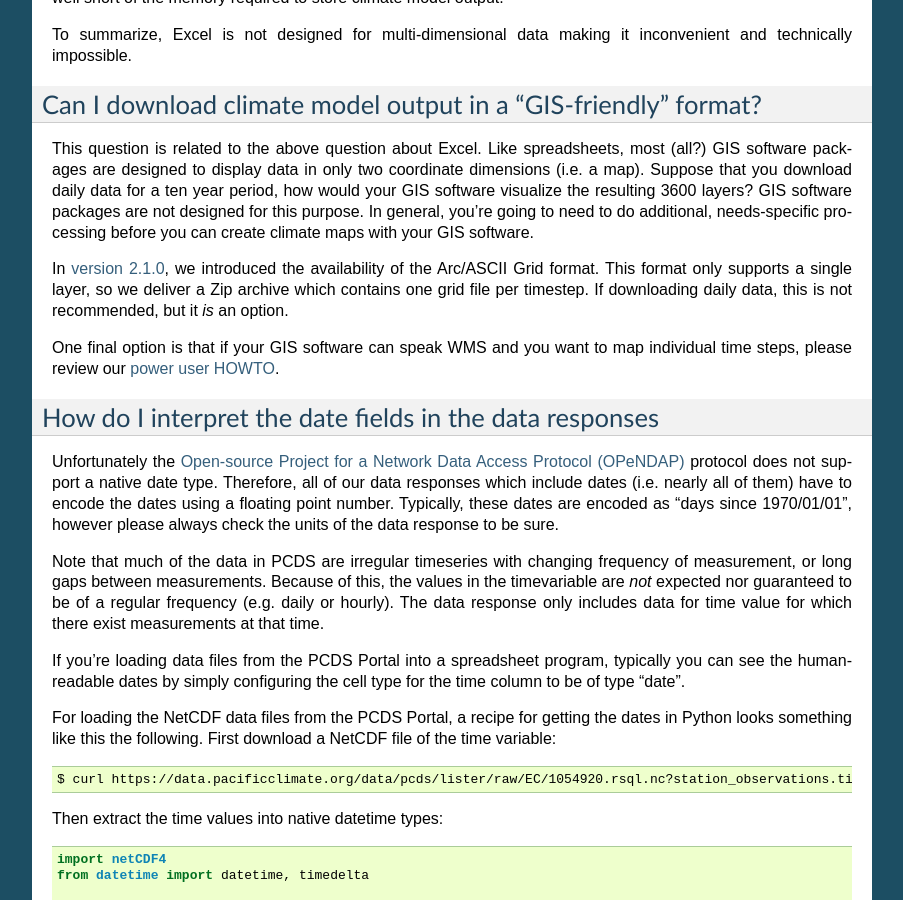
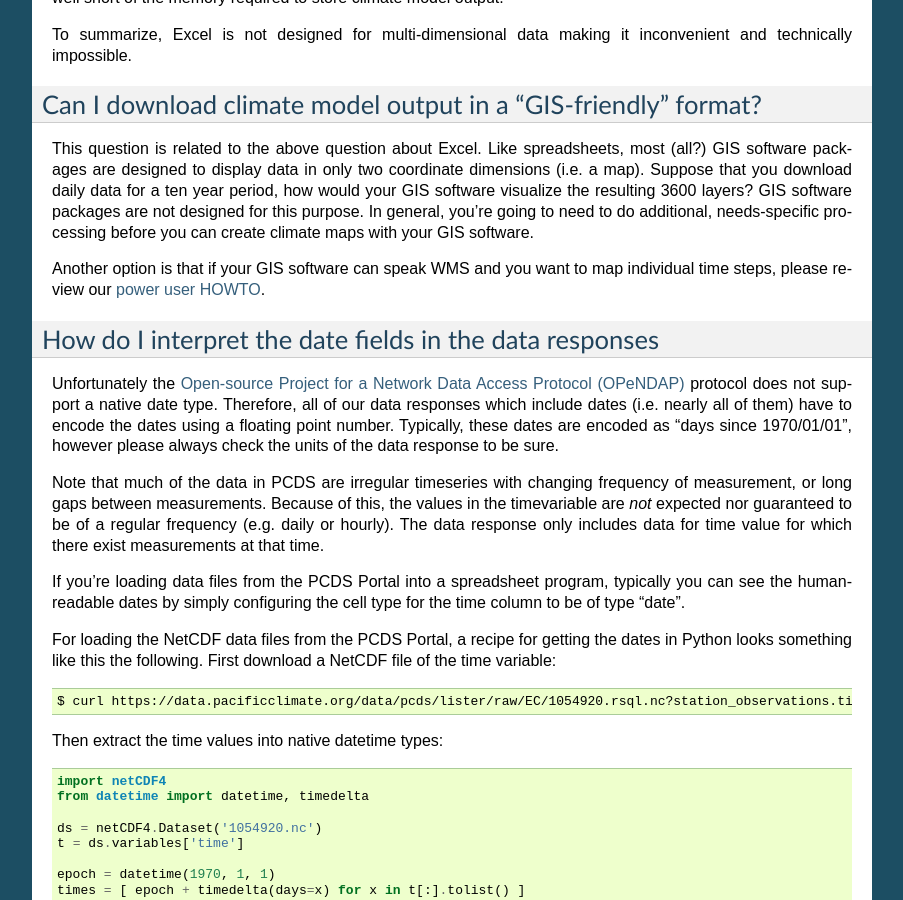
Before and after one commit to pacificclimate/pdp, a Sphinx documentation site: the page built from doc/source/faq.rst, in a window 1280 px wide and 900 px high, scrolled down 2241 px. Shown: the whole window, without its empty margins (198-1101 px from the left). Built offline with Sphinx 7.4.7, drawn with Linux system fonts in a browser that asks for light colours; pages that are not in the unit, such as notebooks, are missing from menus.

Commit message:
Remove Arc/ASCII reference in faq

```diff
--- a/doc/source/faq.rst
+++ b/doc/source/faq.rst
@@ -114,9 +114,7 @@ Can I download climate model output in a "GIS-friendly" format?
 
 This question is related to the above question about Excel. Like spreadsheets, most (all?) GIS software packages are designed to display data in only two coordinate dimensions (i.e. a map). Suppose that you download daily data for a ten year period, how would your GIS software visualize the resulting 3600 layers? GIS software packages are not designed for this purpose. In general, you're going to need to do additional, needs-specific processing before you can create climate maps with your GIS software.
 
-In `version 2.1.0 <https://github.com/pacificclimate/pdp/blob/master/NEWS.rst#210>`_, we introduced the availability of the Arc/ASCII Grid format. This format only supports a single layer, so we deliver a Zip archive which contains one grid file per timestep. If downloading daily data, this is not recommended, but it *is* an option.
-
-One final option is that if your GIS software can speak WMS and you want to map individual time steps, please review our :ref:`power user HOWTO <power-user>`.
+Another option is that if your GIS software can speak WMS and you want to map individual time steps, please review our :ref:`power user HOWTO <power-user>`.
 
 How do I interpret the date fields in the data responses
 --------------------------------------------------------
```
